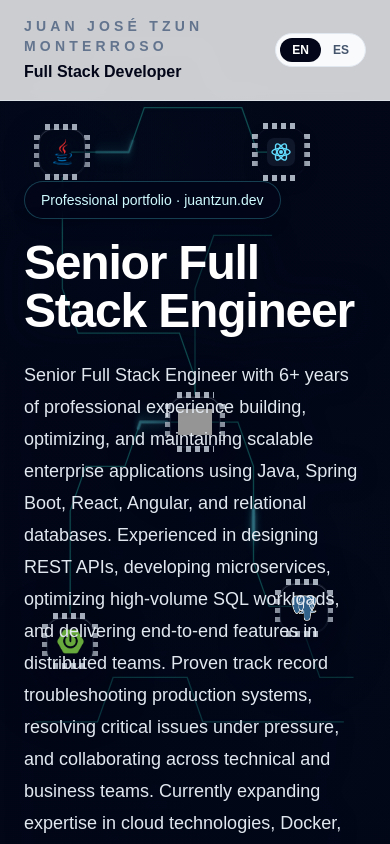
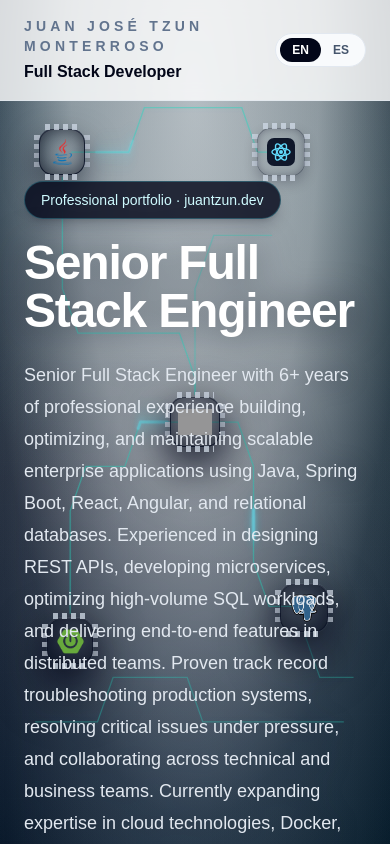
Before and after one commit to Juanjho120/portfolio, a Next.js app: page /en in a window 390 px wide. Shown: the top 844 px of the page. Built offline with nearby package versions, Linux system fonts and the light colour scheme; grey boxes are pictures that could not be loaded.

Commit message:
fix: align mobile background color

```diff
--- a/app/globals.css
+++ b/app/globals.css
@@ -402,30 +402,55 @@ a {
 
 @media (max-width: 1024px) {
   .pcb-background__readability {
-    background:
-      radial-gradient(ellipse at 50% 20%, rgba(2, 6, 23, 0.48) 0%, rgba(2, 6, 23, 0.66) 54%, rgba(2, 6, 23, 0.84) 100%),
-      linear-gradient(180deg, rgba(2, 6, 23, 0.58) 0%, rgba(2, 6, 23, 0.76) 100%);
+  background:
+    radial-gradient(
+      ellipse at 50% 18%,
+      rgba(248, 250, 252, 0.72) 0%,
+      rgba(248, 250, 252, 0.56) 28%,
+      rgba(226, 232, 240, 0.18) 50%,
+      rgba(15, 23, 42, 0.04) 72%,
+      transparent 100%
+    ),
+    linear-gradient(
+      135deg,
+      rgba(2, 6, 23, 0.1) 0%,
+      rgba(2, 6, 23, 0.16) 52%,
+      rgba(2, 6, 23, 0.1) 100%
+    );
   }
 }
 
 @media (max-width: 767px) {
   .pcb-background {
     background:
-      radial-gradient(circle at 16% 18%, rgba(34, 211, 238, 0.11), transparent 16rem),
-      radial-gradient(circle at 84% 76%, rgba(45, 212, 191, 0.09), transparent 18rem),
-      linear-gradient(145deg, #020817 0%, #06111f 52%, #031922 100%);
+    radial-gradient(circle at 12% 12%, rgba(34, 211, 238, 0.11), transparent 24rem),
+    radial-gradient(circle at 88% 24%, rgba(45, 212, 191, 0.1), transparent 26rem),
+    radial-gradient(circle at 48% 92%, rgba(59, 130, 246, 0.09), transparent 30rem),
+    linear-gradient(135deg, #020817 0%, #06111f 48%, #031922 100%);
   }
 
   .pcb-background__grid {
-    opacity: 0.08;
+    opacity: 0.2;
     background-size: 42px 42px;
   }
 
   .pcb-background__readability {
     inset: -20%;
     background:
-      radial-gradient(ellipse at 50% 28%, rgba(2, 6, 23, 0.5) 0%, rgba(2, 6, 23, 0.7) 58%, rgba(2, 6, 23, 0.86) 100%),
-      linear-gradient(180deg, rgba(2, 6, 23, 0.62) 0%, rgba(2, 6, 23, 0.82) 100%);
+      radial-gradient(
+        ellipse at 50% 22%,
+        rgba(248, 250, 252, 0.72) 0%,
+        rgba(248, 250, 252, 0.56) 32%,
+        rgba(226, 232, 240, 0.18) 56%,
+        rgba(15, 23, 42, 0.05) 78%,
+        transparent 100%
+      ),
+      linear-gradient(
+        135deg,
+        rgba(2, 6, 23, 0.1) 0%,
+        rgba(2, 6, 23, 0.16) 52%,
+        rgba(2, 6, 23, 0.1) 100%
+      );
   }
 
   .pcb-background__traces--desktop {
@@ -434,7 +459,7 @@ a {
 
   .pcb-background__traces--mobile {
     display: block;
-    opacity: 0.48;
+    opacity: 0.74;
   }
 
   .pcb-chip--desktop-only {
--- a/i18n/messages/en.json
+++ b/i18n/messages/en.json
@@ -64,7 +64,7 @@
   },
   "projects": {
     "tamias": {
-      "description": "Operational management platform for small rental businesses: reservations, maintenance, purchases, inventory, documents, and an AI assistant.",
+      "description": "Operational management platform for small rental businesses: reservations, maintenance, purchases, inventory, documents, and an AI assistant. (email: test@tamias.com, password: holamundo)",
       "highlights": [
         "Rental operations",
         "AI with RAG",
--- a/i18n/messages/es.json
+++ b/i18n/messages/es.json
@@ -64,7 +64,7 @@
   },
   "projects": {
     "tamias": {
-      "description": "Plataforma de administración operativa para alojamientos pequeños: reservas, mantenimiento, compras, inventario, documentos y asistente IA.",
+      "description": "Plataforma de administración operativa para alojamientos pequeños: reservas, mantenimiento, compras, inventario, documentos y asistente IA. (email: test@tamias.com, password: holamundo)",
       "highlights": [
         "Operación de alojamientos",
         "IA con RAG",
```
Also changed, not shown: 3 other files (tests, documents, lock files or other folders).
